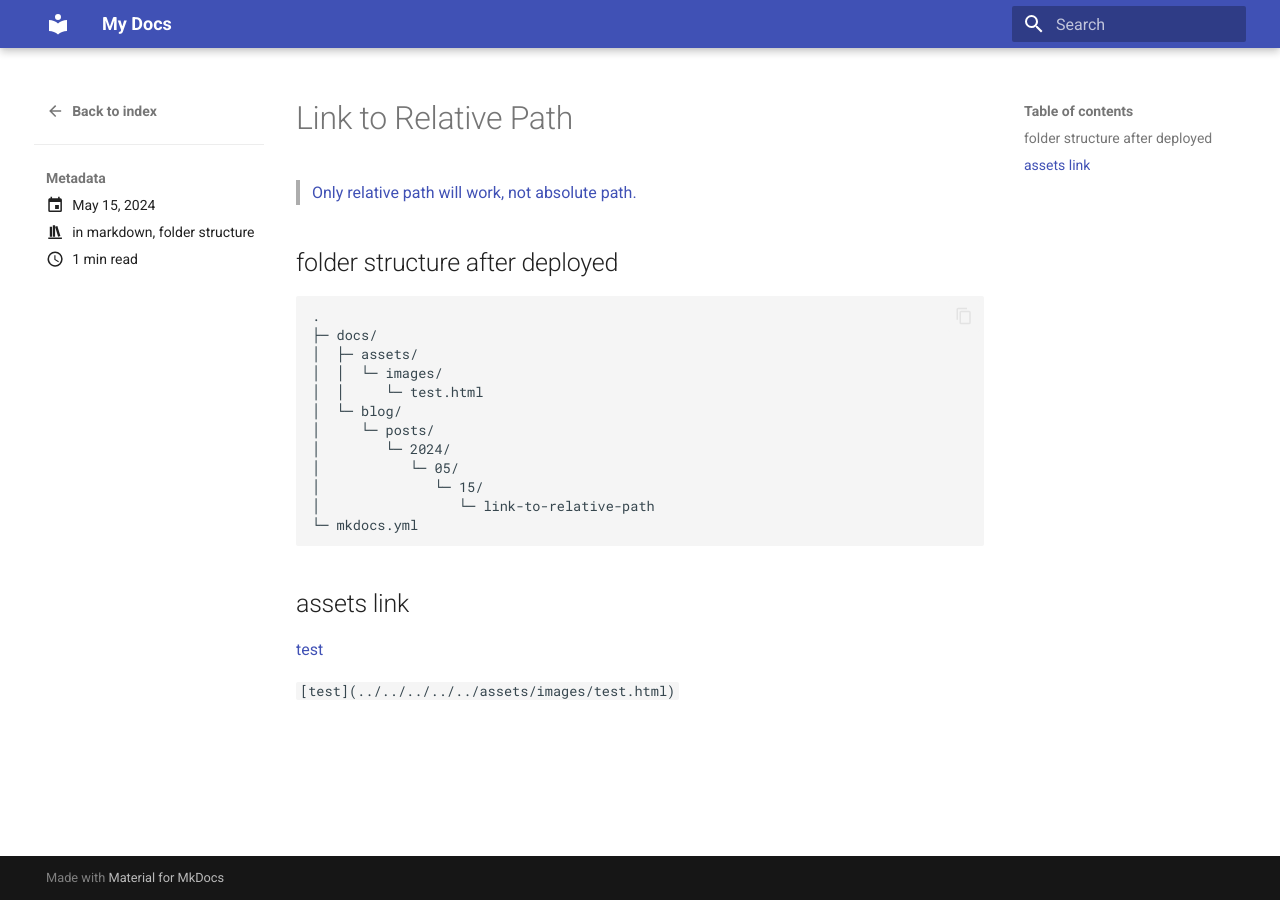
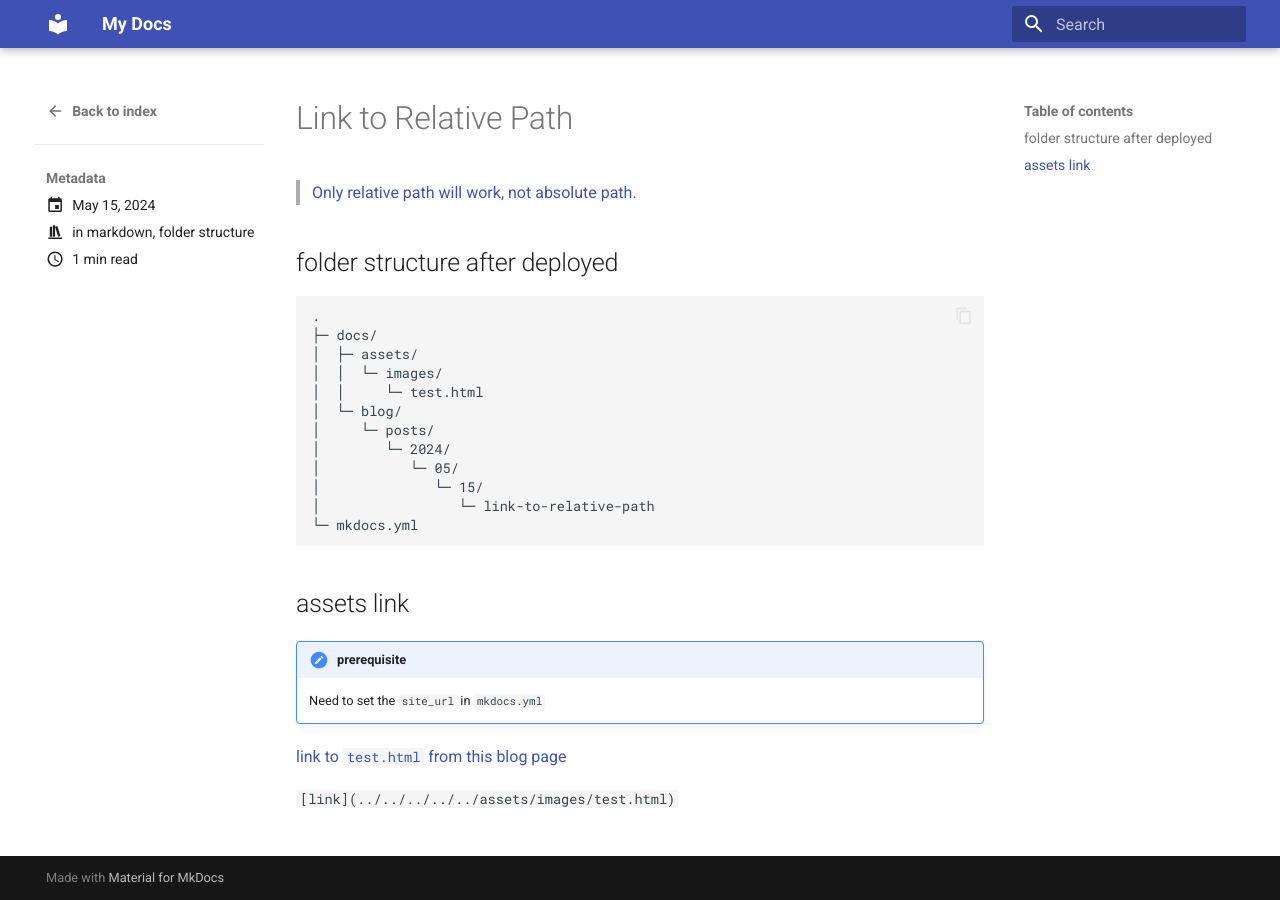
Before and after one commit to luomein/static_website_build_log, an MkDocs documentation site: the page built from docs/blog/posts/link_to_relative_path.md, in a window 1280 px wide. Built offline with MkDocs 1.6.1 and Material for MkDocs 9.7.7, drawn with Linux system fonts in a browser that asks for light colours.

Commit message:
20240515

```diff
--- a/docs/blog/posts/link_to_relative_path.md
+++ b/docs/blog/posts/link_to_relative_path.md
@@ -33,6 +33,10 @@ categories:
 
 ## assets link
 
-[test](../../../../../assets/images/test.html)
+!!! note "prerequisite"
 
-`[test](../../../../../assets/images/test.html)`
+    Need to set the `site_url` in `mkdocs.yml`
+
+[link to `test.html` from this blog page](../../../../../assets/images/test.html)
+
+`[link](../../../../../assets/images/test.html)`
```
